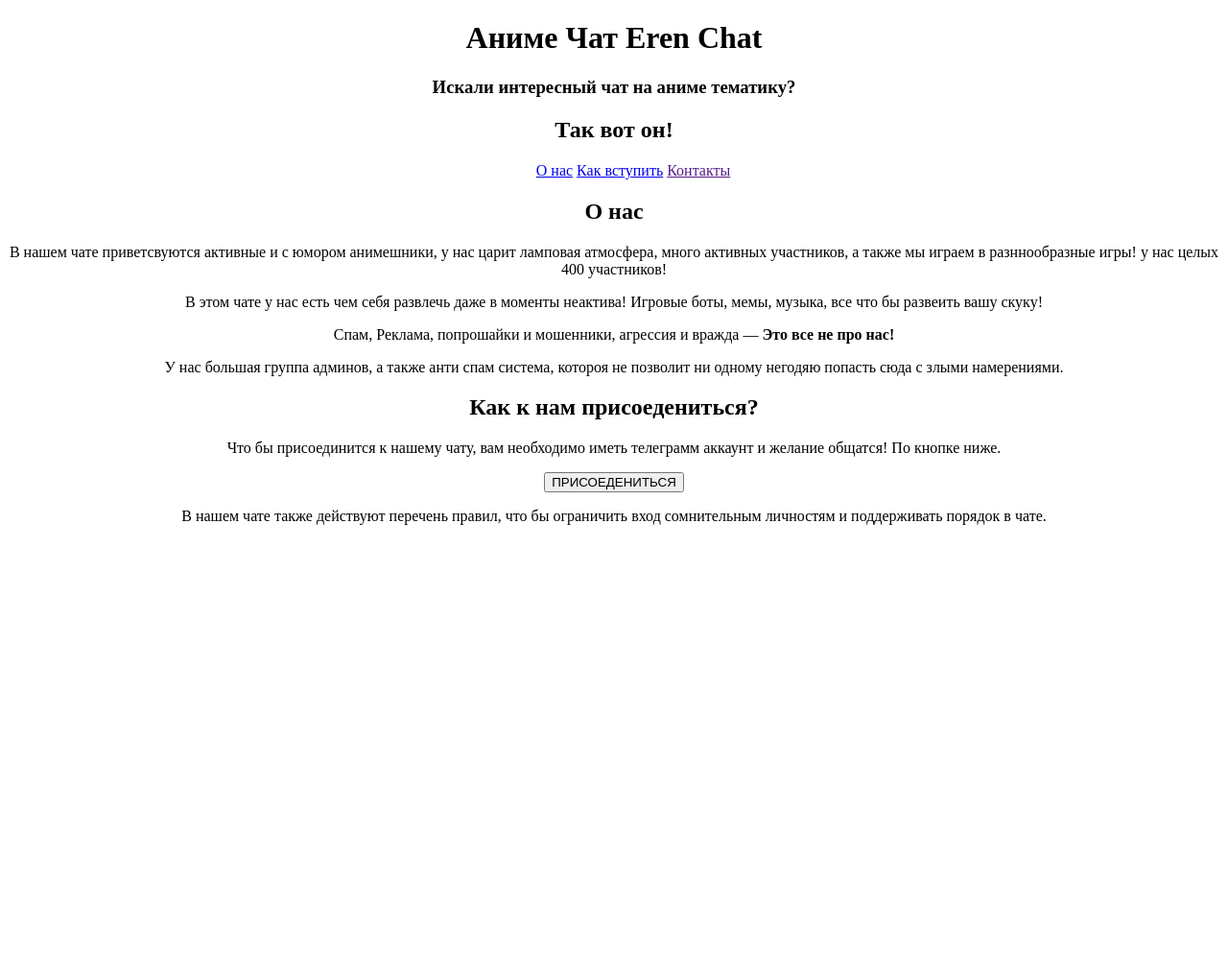
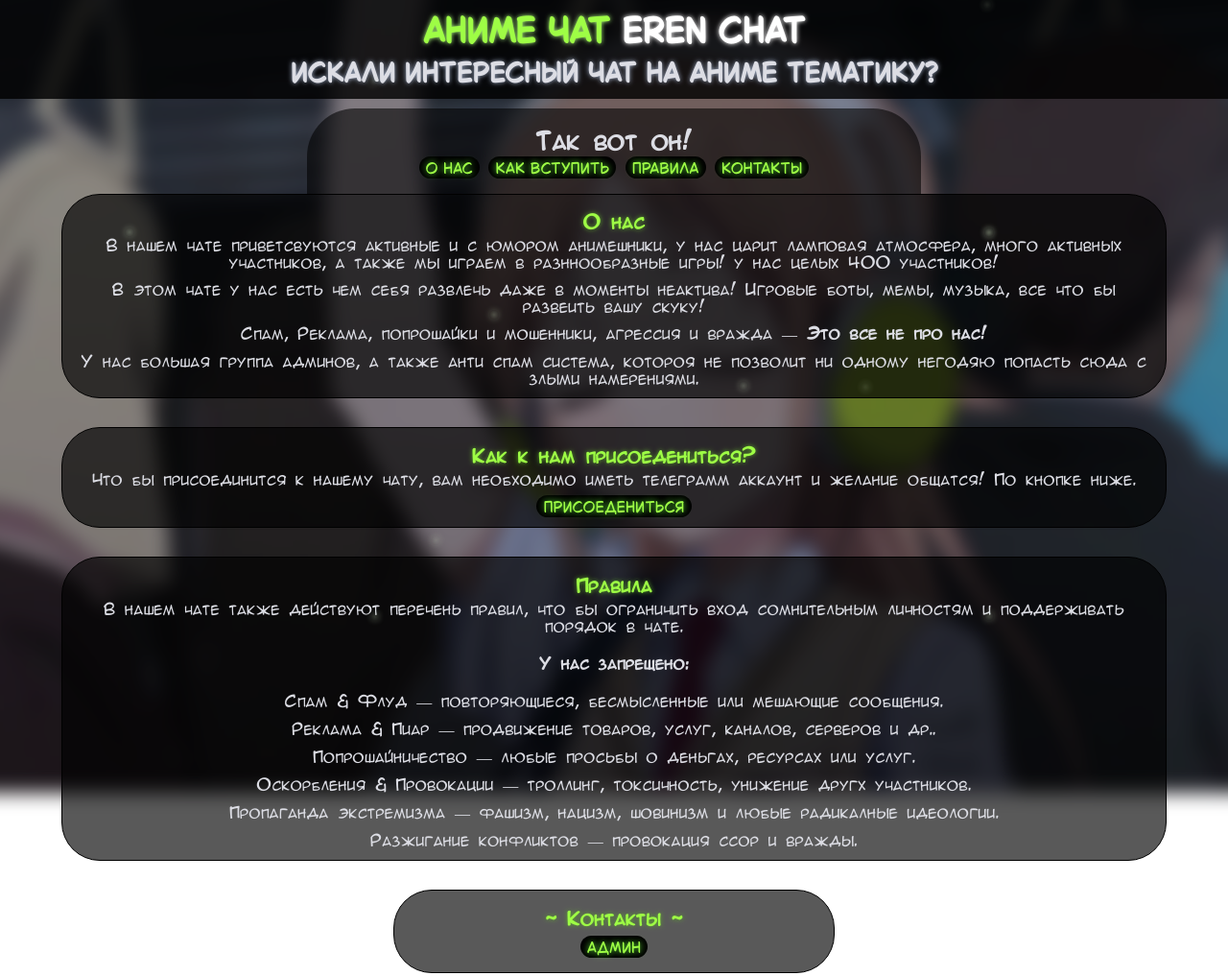
Before and after one commit to ROFSIDART/SAMPLE, a plain HTML site: page index.html in a window 1280 px wide. Shown: the whole page at 96% size. Before the commit the page ends 800 px from the top, so only its background shows below. Drawn offline with Linux system fonts and the light colour scheme.

Commit message:
added: particles animated particles fonts function css background image text shadows color text

```diff
--- /dev/null
+++ b/Styles/function.css
@@ -0,0 +1,107 @@
+a:hover {
+
+    font-weight: bold;
+    background-color: #b0ff7c ;
+    color: #000000;
+    box-shadow: 0 0 0 2.5px #000000, 0 0 0 4px #b0ff7c;
+    text-shadow: 0 0 3px #000000;
+}
+
+.a1:hover {
+        color: #77a3e6;
+        background: none;
+        text-shadow: none;
+        box-shadow: none;
+}
+
+.particle {
+    z-index: 1;
+    position: fixed;
+    width: 10px;
+    height: 10px;
+    border-radius: 50%;
+    background: radial-gradient(#e4fcd4 10%, #ff000000);
+    box-shadow: 0 0 5px #e4fcd479, 0 0 6px #e4fcd479, 0 0 7px #e4fcd479;
+}
+
+.particle:nth-child(1) {
+ top: 10%;
+ left: 30%;
+ animation: particle-motion 5s linear infinite;
+}
+
+.particle:nth-child(2) {
+    top: 30%;
+    left: 10%;
+    animation: particle-motion 10s linear infinite;
+   }
+.particle:nth-child(3) {
+    top: 50%;
+    left: 70%;
+    animation: particle-motion 7s linear infinite;
+   }
+.particle:nth-child(4) {
+    top: 70%;
+    left: 35%;
+    animation: particle-motion 3s linear infinite;
+   }
+.particle:nth-child(5) {
+    top: 0%;
+    left: 80%;
+    animation: particle-motion 5s linear infinite;
+   }
+.particle:nth-child(6) {
+    top: 30%;
+    left: 80%;
+    animation: particle-motion 8s linear infinite;
+   }
+.particle:nth-child(7) {
+    top: 40%;
+    left: 40%;
+    animation: particle-motion 4s linear infinite;
+   }
+.particle:nth-child(8) {
+    top: 80%;
+    left: 80%;
+    animation: particle-motion 2s linear infinite;
+   }
+.particle:nth-child(9) {
+    top: 30%;
+    left: 80%;
+    animation: particle-motion 10s linear infinite;
+   }
+.particle:nth-child(10) {
+    top: 80%;
+    left: 30%;
+    animation: particle-motion 9s linear infinite;
+   }
+.particle:nth-child(11) {
+    top: 50%;
+    left: 60%;
+    animation: particle-motion 10s linear infinite;
+   }
+
+
+@keyframes particle-motion {
+    0%{
+        transform: translate(0);
+        opacity: 0.1;
+    }
+    25%{
+        transform: translate(-2px, 3px);
+        opacity: 0.2;
+    }
+    35%{
+        transform: translate(-1px, 1px);
+        opacity: 0.5;
+    }
+    50% {
+        transform: translate(2px, -3px);
+        opacity: 0.2;
+     }
+
+    100%{
+        transform: translate(0px);
+        opacity: 0;
+    }
+}
--- a/Styles/styles.css
+++ b/Styles/styles.css
@@ -1,6 +1,124 @@
 html {
     scroll-behavior: smooth;
 }
+
+body::before {
+    content: '';
+    left: 0; right: 0;
+    top: 0; bottom: 0;
+    position: fixed;
+    z-index: -1;
+    margin: -2%;
+    background: url(../images/background.jpeg) center;
+
+    background-size: cover;
+    filter: blur(10px) brightness(60%);
+}
+
 body {
+    color: #dcdde4;
+    font-family: animeace;
     text-align: center;
+    margin: 0;
+    overflow-x: hidden;
 }
+
+header {
+    #section-header1{
+        background-color: #000000ce;
+        width: 100%;
+        box-sizing: border-box;
+        padding: 1%;
+        font-size: 1.5em;
+        font-family: Bubblesans;
+    }
+
+    #section-header2 {
+        padding: 0 0 15px;
+        margin: 10px 25% 0;
+        border: solid 1px #00000000;
+        border-radius: 50px 50px 0 0;
+        background-color: #00000094;
+    }
+
+    h1 {
+        display: inline;
+        color: #9efd45;
+        text-shadow: 0 0 5px #b0ff7c;
+    }
+    h1 ~ h1 {
+        color: #ffffff;
+        text-shadow: 0 0 5px #ffffff;
+    }
+    h3 {
+        color: #dcdde4;
+        margin-top: 5px;
+        margin-bottom: -5px;
+        text-shadow: 0 0 5px #9ba8c0;
+    }
+    h2 {
+        margin-bottom: 5px;
+    }
+}
+
+h3 {
+    color: #9efd45;
+    text-shadow: 0 0 5px #5faa2c;
+    margin-bottom: 5px;
+}
+
+a {
+    font-family: Bubblesans;
+    text-decoration: none;
+    background-color: #000000;
+    color: #9efd45;
+    text-shadow: 0 0 7px #6bff43;
+    border-radius: 50px;
+    padding: 5px 7px 1px;
+    transition: background-color 0.4s, box-shadow 0.2s 0.25s, color 0.5s;
+}
+
+article {
+    margin: 0 5% 1%;
+    padding: 0 10px 0;
+    border: solid 1.5px #000000;
+    background-color: #000000a6;
+    border-radius: 40px;
+}
+
+#login {
+    article {
+        padding: 0 0 10px;
+    }
+
+}
+
+main section {
+    margin: 0 0 30px;
+}
+
+p {
+    margin: 0 0 10px;
+}
+
+#contacts {
+    h3 {
+        margin-bottom: 10px;
+    }
+    margin: 0 30% 1%;
+
+    article {
+        padding: 0 0 15px;
+    }
+}
+
+footer {
+    color: #ffffff48;
+    font-family: Bubblesans;
+    text-align: right;
+    .a1 {
+        color: #ffffff63;
+        background: none;
+        text-shadow: none;
+    }
+}
--- a/index.html
+++ b/index.html
@@ -4,27 +4,45 @@
   <meta charset="UTF-8">
   <meta name="viewport" content="width=device-width, initial-scale=1.0">
   <link rel="stylesheet" href="Styles/styles.css">
-  <link rel="shortcut icon" href="images/Icon/icon_eren_chat.ico" type="image/x-icon">
+  <link rel="stylesheet" href="Styles/function.css">
+  <link rel="shortcut icon" href="images/Icon/icon.ico" type="image/x-icon">
+  <style>
+    @font-face
+    {
+      font-family: animeace;
+      src: url(./Styles/fonts/animeacev3.ttf);
+    }
+  @font-face
+  {
+     font-family: BubbleSans;
+     src: url(./Styles/fonts/BubbleSans-Regular.ttf);
+  }
+  </style>
   <title>Eren Chat</title>
 </head>
 <body>
   <header>
-    <h1>Аниме Чат Eren Chat</h1>
+   <section id="section-header1">
+    <h1>Аниме Чат </h1>
+    <h1>Eren Chat</h1>
     <h3>Искали интересный чат на аниме тематику?</h3>
+   </section>
+
+   <section id="section-header2">
     <h2>Так вот он!</h2>
     <nav>
-      <ul>
         <a href="#description">О нас</a>
         <a href="#login">Как вступить</a>
-        <a href="">Контакты</a>
-      </ul>
+        <a href="#rules">Правила</a>
+        <a href="#contacts">Контакты</a>
     </nav>
+  </section>
 </header>
 
 <main>
   <section id="description">
    <article>
-     <h2>О нас</h2>
+     <h3>О нас</h3>
      <p>В нашем чате приветсвуются активные и с юмором анимешники, у нас царит ламповая атмосфера, много активных участников, а также мы играем в разннообразные игры! у нас целых 400 участников!</p>
      <p>В этом чате у нас есть чем себя развлечь даже в моменты неактива! Игровые боты, мемы, музыка, все что бы развеить вашу скуку!</p>
      <p>Спам, Реклама, попрошайки и мошенники, агрессия и вражда — <strong> Это все не про нас!</strong> </p>
@@ -34,21 +52,50 @@
 
   <section id="login">
      <article>
-       <h2>Как к нам присоедениться?</h2>
+       <h3>Как к нам присоедениться?</h3>
        <p>Что бы присоединится к нашему чату, вам необходимо иметь телеграмм аккаунт и желание общатся! По кнопке ниже.</p>
+       <a href="https://t.me/ErenChatik" target="_blank">ПРИСОЕДЕНИТЬСЯ</a>
      </article>
+  </section>
 
+  <section id="rules">
      <article>
-       <button>ПРИСОЕДЕНИТЬСЯ</button>
+       <h3>Правила</h3>
+       <p>В нашем чате также действуют перечень правил, что бы ограничить вход сомнительным личностям и поддерживать порядок в чате.</p>
+       <h4>У нас запрещено:</h4>
+       <p>Спам & Флуд — повторяющиеся, бесмысленные или мешающие сообщения. </p>
+       <p>Реклама & Пиар — продвижение товаров, услуг, каналов, серверов и др.. </p>
+       <p>Попрошайничество — любые просьбы о деньгах, ресурсах или услуг.</p>
+       <p>Оскорбления & Провокации — троллинг, токсичность, унижение другх участников.</p>
+       <p>Пропаганда экстремизма — фашизм, нацизм, шовинизм и любые радикалные идеологии.</p>
+       <p>Разжигание конфликтов — провокация ссор и вражды.</p>
      </article>
+  </section>
 
-     <article>
-      <p>В нашем чате также действуют перечень правил, что бы ограничить вход сомнительным личностям и поддерживать порядок в чате.</p>
-     </article>
+  <section id="contacts">
+    <article>
+      <h3>~ Контакты ~ </h3>
+      <a href="https://t.me/dreamistan" target="_blank" rel="noopener noreferrer nowollow">Админ</a>
+    </article>
   </section>
 </main>
 
+<div class="particle-container">
+ <div class="particle"></div>
+ <div class="particle"></div>
+ <div class="particle"></div>
+ <div class="particle"></div>
+ <div class="particle"></div>
+ <div class="particle"></div>
+ <div class="particle"></div>
+ <div class="particle"></div>
+ <div class="particle"></div>
+ <div class="particle"></div>
+ <div class="particle"></div>
+</div>
+
 <footer>
+  <em>Страница сделана Rofsid art (<a href="" target="_blank" class="a1">Tellegram</a>/<a href="" target="_blank" class="a1">VKontacte</a>/<a href="" target="_blank" class="a1">Git hub</a>)</em>
 </footer>
 </body>
 </html>
```
Also changed, not shown: Styles/fonts/BubbleSans-Regular.ttf (added), Styles/fonts/animeacev3.ttf (added), images/Icon/icon.ico (added), images/background.jpeg (added).
